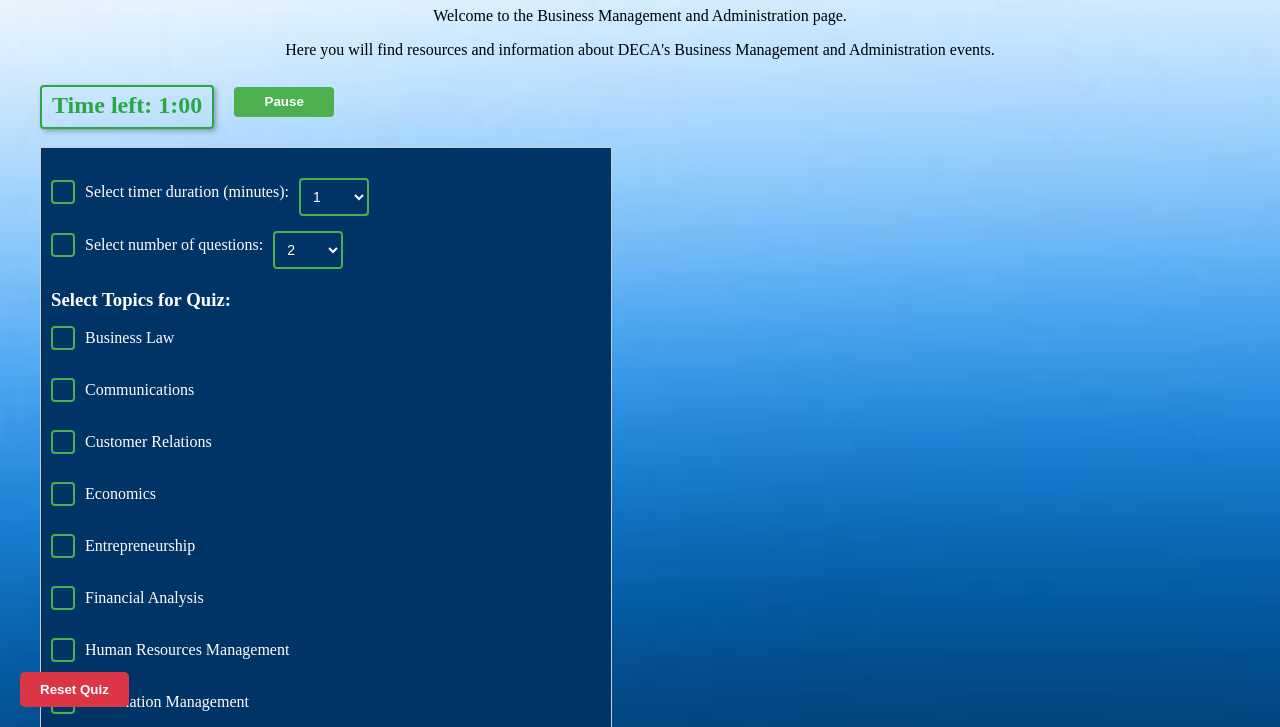
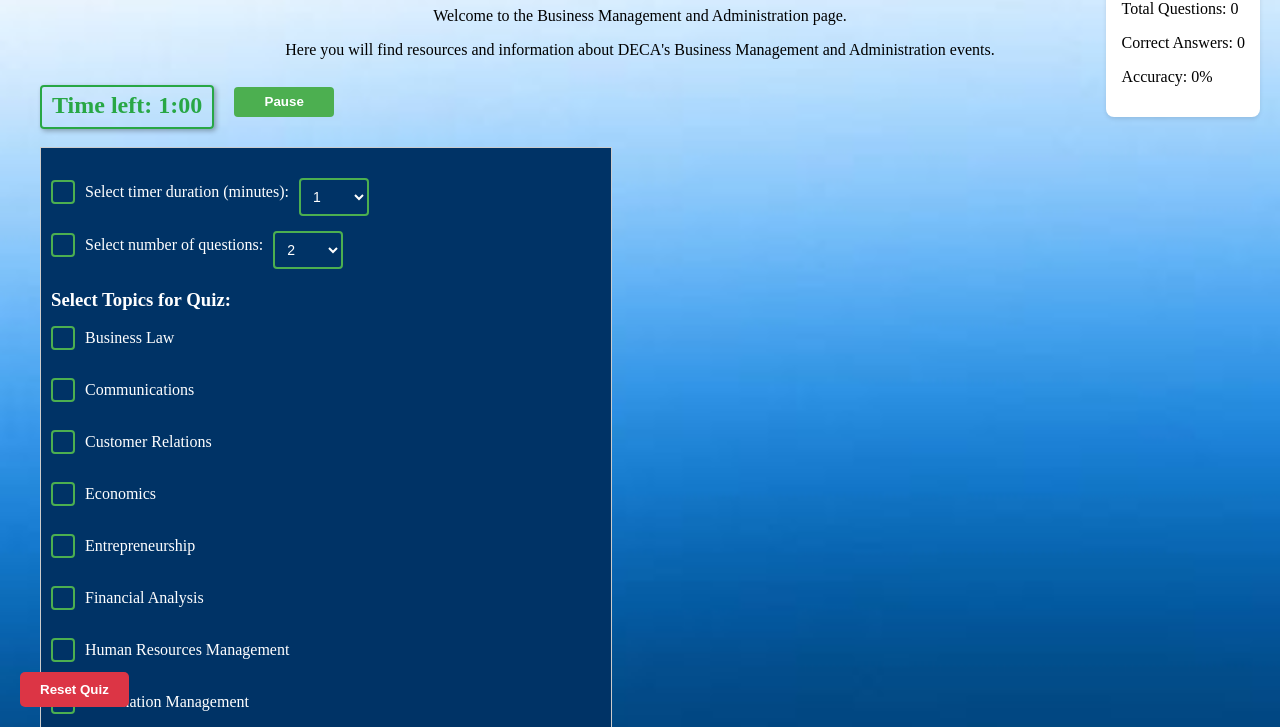
Before and after one commit to JloveGoat/sampledecawebsite, a website: page main/business-management/index.html in a window 1280 px wide. Shown: the part 73-800 px from the top of the page. Drawn offline with Linux system fonts and the light colour scheme.

Commit message:
quiz accuracy visual update

```diff
--- a/main/business-management/index.html
+++ b/main/business-management/index.html
@@ -111,6 +111,21 @@
         <div id="results"></div> <!-- Results will be displayed here -->
     </div>
 
+    <!-- Add this where you want the progress to appear -->
+    <div id="progress-display" style="
+        position: fixed;
+        top: 20px;
+        right: 20px;
+        background: white;
+        padding: 15px;
+        border-radius: 8px;
+        box-shadow: 0 2px 4px rgba(0,0,0,0.1);">
+        <h3 style="margin: 0 0 10px 0;">Your Progress</h3>
+        <p>Total Questions: 0</p>
+        <p>Correct Answers: 0</p>
+        <p>Accuracy: 0%</p>
+    </div>
+
     <script src="./script.js"></script>
 </body>
 </html>
```
